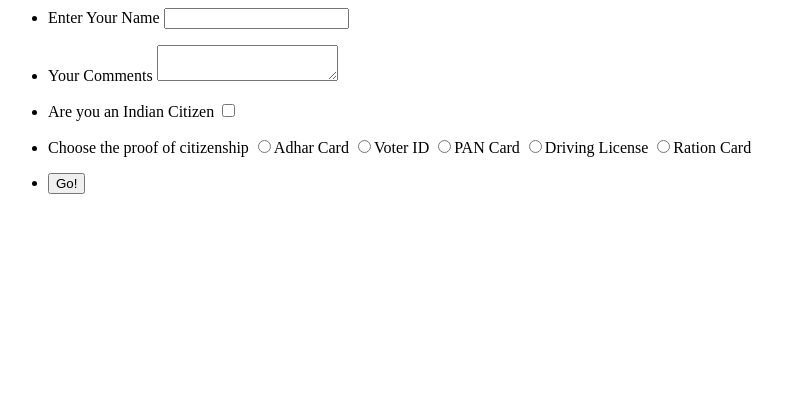
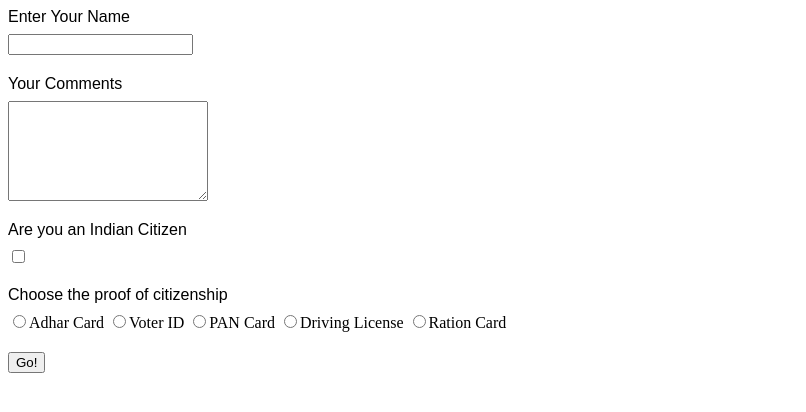
Before and after one commit to VinupriyaM/html, a plain HTML site: page assignment/form.html in a window 1280 px wide. Shown: the whole page, without its empty margins (0-806 px from the left). Drawn offline with Linux system fonts and the light colour scheme.

Commit message:
css modified

```diff
--- a/assignment/css/style.css
+++ b/assignment/css/style.css
@@ -34,7 +34,7 @@ color:black;
   background-color:blue;
   margin:auto;
   width:80%;
-  height:100px;
+  height:200px;
 }
 .content,aside
 {
@@ -57,3 +57,25 @@ aside ul
   list-style: none;
   padding-left: 0;
 }
+.frm ul
+{
+
+  padding-left: 0;
+}
+.frm li
+{
+  list-style: none;
+  margin-bottom: 20px;
+}
+label
+{
+font-family:sans-serif;
+display:block;
+cursor:pointer;
+padding-bottom: 8px;
+}
+textarea
+{
+  width:200px;
+  height:100px;
+}
```
